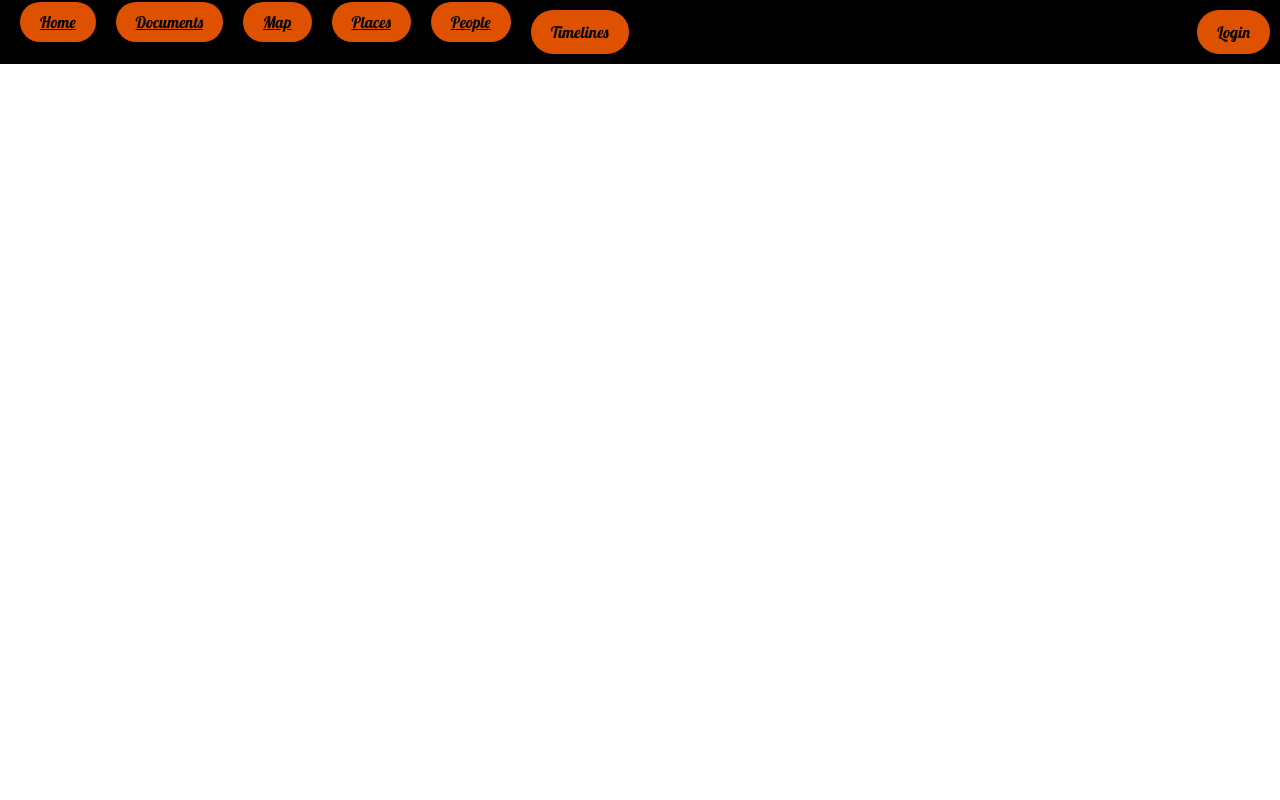
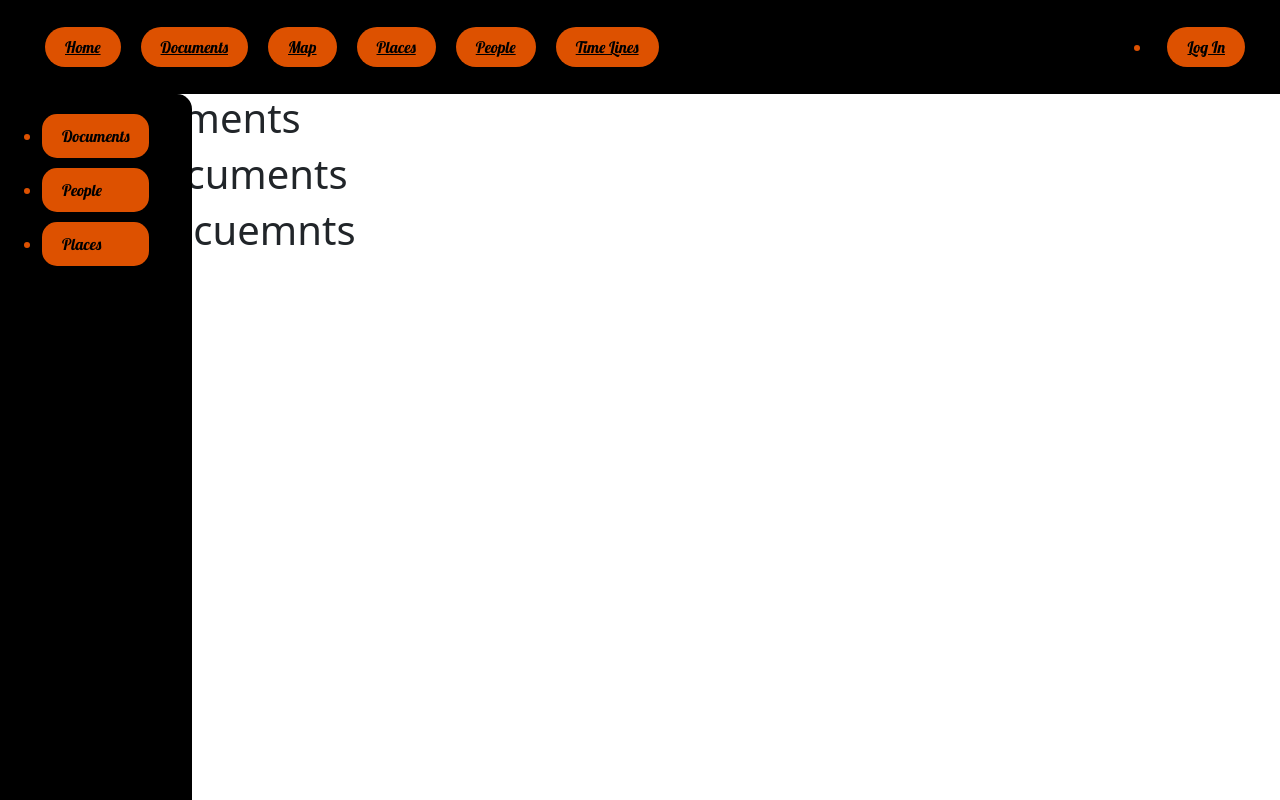
Before and after one commit to Juan-Angel-Cepeda/docstory-client, a Vue app: page /admin/documents in a window 1280 px wide. Built offline with nearby package versions, Linux system fonts and the light colour scheme.

Commit message:
admin components

```diff
--- /dev/null
+++ b/src/components/LogInComponent.vue
@@ -0,0 +1,111 @@
+<template>
+    <form class="form" @submit.prevent="login">
+      <p class="form-title">Sign in to your account</p>
+      <div class="input-container">
+        <input v-model="email" type="email" placeholder="Enter email">
+        <span></span>
+      </div>
+      <div class="input-container">
+        <input v-model="password" type="password" placeholder="Enter password">
+      </div>
+      <button type="submit" class="submit">
+        Sign in
+      </button>
+    </form>
+</template>
+
+<script>
+ import axios from 'axios'
+ export default {
+   name:'LogInComponent',
+   data(){
+    return {
+        email:"",
+        passsword:"",
+        msg:null
+    };
+   },
+   methods:{
+    login(){
+        axios.post('http://localhost:3000/login',{
+            email:this.email,
+            password:this.passsword
+        }).then(res => {
+            console.log(res);
+            this.$router.push('/adminPanel');
+        }).catch(err => {
+            this.msg = err.response.data.message;
+            console.log(err);
+        })
+    }
+   }
+  };
+</script>
+
+<style scoped>
+.form {
+  background-color: white;
+  display: block;
+  padding: 1rem;
+  max-width: 350px;
+  border-radius: 0.5rem;
+  box-shadow: 0 10px 15px -3px rgba(0, 0, 0, 0.1), 0 4px 6px -2px rgba(0, 0, 0, 0.05);
+}
+
+.form-title {
+  font-size: 1.25rem;
+  line-height: 1.75rem;
+  font-weight: 600;
+  text-align: center;
+  color: #000;
+}
+
+.input-container {
+  position: relative;
+}
+
+.input-container input, .form button {
+  outline: none;
+  border: 1px solid #e5e7eb;
+  margin: 8px 0;
+}
+
+.input-container input {
+  background-color: #fff;
+  padding: 1rem;
+  padding-right: 3rem;
+  font-size: 0.875rem;
+  line-height: 1.25rem;
+  width: 300px;
+  border-radius: 0.5rem;
+  box-shadow: 0 1px 2px 0 rgba(0, 0, 0, 0.05);
+}
+
+.submit {
+  display: block;
+  padding-top: 0.75rem;
+  padding-bottom: 0.75rem;
+  padding-left: 1.25rem;
+  padding-right: 1.25rem;
+  background-color: orange;
+  color: #000000;
+  font-size: 0.875rem;
+  line-height: 1.25rem;
+  font-weight: 500;
+  width: 100%;
+  border-radius: 0.5rem;
+  text-transform: uppercase;
+}
+
+.signup-link {
+  color: #6B7280;
+  font-size: 0.875rem;
+  line-height: 1.25rem;
+  text-align: center;
+}
+
+.signup-link a {
+  text-decoration: underline;
+}
+
+</style>
--- a/src/components/NavBarComponent.vue
+++ b/src/components/NavBarComponent.vue
@@ -6,9 +6,10 @@
         <li><router-link to="/map" class="navbar-button">Map</router-link></li>
         <li><router-link to='/places' class="navbar-button">Places</router-link></li>
         <li><router-link to='/people' class='navbar-button'>People</router-link></li>
-        <li><button class="navbar-button">Timelines</button></li>
+        <li><router-link to='/timelines' class='navbar-button'>Time Lines</router-link></li>
+
       </ul>
-      <button class="navbar-button login">Login</button>
+      <li><router-link to='/login' class='navbar-button'>Log In</router-link></li>
     </nav>
   </template>
 
@@ -27,7 +28,7 @@
   justify-content: space-between;
   background-color: black;
   color: #dd5100; /* Color del texto */
-  padding: 10px;
+  padding: 35px;
   width: 100%;
   }
 
--- a/src/components/TimelinesComponent.vue
+++ b/src/components/TimelinesComponent.vue
@@ -0,0 +1,10 @@
+<template>
+    <h1>Time Lines</h1>
+</template>
+
+<script>
+
+
+</script>
+<style scoped>
+</style>
--- /dev/null
+++ b/src/components/adminComponents/AdminDocuments.vue
@@ -0,0 +1,17 @@
+<template>
+    <AdminSidbar></AdminSidbar>
+    <h1>Add Documents</h1>
+    <h1>Delete Documents</h1>
+    <h1>Modify Docuemnts</h1>
+</template>
+<script>
+    import AdminSidbar from './AdminSidebar.vue'
+    export default{
+        components:{
+            AdminSidbar
+        }
+    }
+</script>
+<style scoped>
+
+</style>
--- /dev/null
+++ b/src/components/adminComponents/AdminPanel.vue
@@ -0,0 +1,17 @@
+<template>
+    <AdminSidbar></AdminSidbar>
+    <h1>Admin Panel</h1>
+</template>
+
+<script>
+    import AdminSidbar from './AdminSidebar.vue'
+    export default{
+        components:{
+            AdminSidbar
+        }
+    }
+</script>
+
+<style scoped>
+
+</style>
--- /dev/null
+++ b/src/components/adminComponents/AdminPeople.vue
@@ -0,0 +1,17 @@
+<template>
+    <AdminSidbar></AdminSidbar>
+    <h1>Add People</h1>
+    <h1>Delete People</h1>
+    <h1>Modify People</h1>
+</template>
+<script>
+    import AdminSidbar from './AdminSidebar.vue'
+    export default{
+        components:{
+            AdminSidbar
+        }
+    }
+</script>
+<style scoped>
+
+</style>
--- /dev/null
+++ b/src/components/adminComponents/AdminPlaces.vue
@@ -0,0 +1,17 @@
+<template>
+    <AdminSidbar></AdminSidbar>
+    <h1>Add Places</h1>
+    <h1>Delete Places</h1>
+    <h1>Modify Places</h1>
+</template>
+<script>
+    import AdminSidbar from './AdminSidebar.vue'
+    export default{
+        components:{
+            AdminSidbar
+        }
+    }
+</script>
+<style scoped>
+
+</style>
--- /dev/null
+++ b/src/components/adminComponents/AdminSidebar.vue
@@ -0,0 +1,60 @@
+<template>
+    <div class="sidebar">
+      <ul>
+        <li><router-link to='/admin/documents' class='sidebar-button'>Documents</router-link></li>
+        <li><router-link to='/admin/people' class='sidebar-button'>People</router-link></li>
+        <li><router-link to='/admin/places' class="sidebar-button">Places</router-link></li>
+      </ul>
+    </div>
+  </template>
+
+<script>
+  export default {
+    name: 'AdminSidebar'
+  }
+</script>
+
+<style scoped>
+@import url('https://fonts.googleapis.com/css2?family=Lobster&display=swap');
+
+.sidebar {
+  display: flex;
+  flex-direction: column;
+  justify-content: start;
+  align-items: start;
+  background-color: black;
+  color: #dd5100; /* Color del texto */
+  padding: 10px;
+  width: 15%; /* La barra lateral toma 1/5 del ancho de la página */
+  height: 100vh; /* La barra lateral toma toda la altura de la página */
+  position: fixed; /* La barra lateral se mantiene en su lugar al desplazarse */
+  border-top-right-radius: 15px;
+  border-bottom-right-radius: 15px;
+}
+
+.sidebar a {
+  color: black; /* Color del texto de los enlaces */
+  font-family: 'Lobster', cursive;
+  text-decoration: none;
+  margin: 10px 0; /* Espacio entre los enlaces */
+}
+
+.sidebar a:hover {
+  color: #ffffff; /* Cambia el color del texto al pasar el mouse por encima */
+}
+
+.sidebar-button {
+  display: flex;
+  align-items: center;
+  justify-content: start;
+  width: 100%;
+  background-color: rgb(221, 81, 0); /* color de fondo naranja */
+  border: none;
+  color: rgb(255, 255, 255); /* texto negro */
+  cursor: pointer;
+  padding: 10px 20px; /* esto determina el tamaño del botón, ajústalo a tu gusto */
+  border-radius: 15px; /* esto hace que el botón sea redondo, ajústalo a tu gusto */
+  margin: 10px 0; /* espacio arriba y abajo del botón */
+  font-family: 'Lobster', cursive;
+}
+</style>
```
Also changed, not shown: src/router/index.js (+13 -2 lines).
